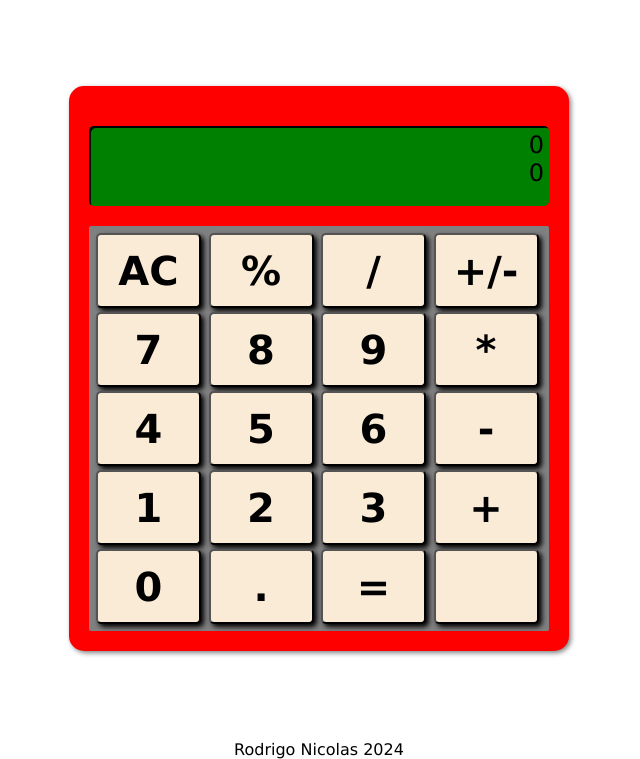
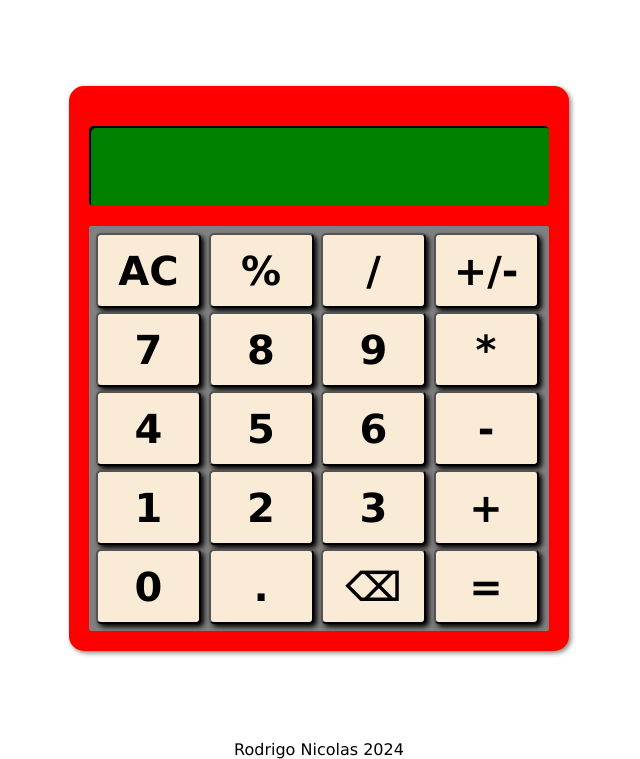
Before and after one commit to salocin-95/calculator, a plain HTML site: page index.html in a window 1280 px wide. Shown: the part 41-800 px from the top of the page, without its empty margins (321-961 px from the left). Drawn offline with Linux system fonts and the light colour scheme.

Commit message:
Modify index.html

```diff
--- a/index.html
+++ b/index.html
@@ -14,8 +14,8 @@
         <main>
             <div class="calculator-container">
                 <div class="calculator-display">
-                    <p class="operation">0</p>
-                    <p class="result">0</p>
+                    <p class="operation"></p>
+                    <p class="result"></p>
                 </div>
                 <div class="button-container">
                     <button type="button" id="clear" value="clear">AC</button>
@@ -35,9 +35,9 @@
                     <button type="button" class="operand" value="3">3</button>
                     <button type="button"  class="operator" value="+">+</button>
                     <button type="button" class="operand" value="0">0</button>
-                    <button type="button" class="operator" value=".">.</button>
+                    <button type="button" id="decimal" value=".">.</button>
+                    <button type="button" id="backspace">⌫</button>
                     <button type="button" id="show-result" value="show-result">=</button>
-                    <button></button>
                 </div>
             </div>
         </main>
```
